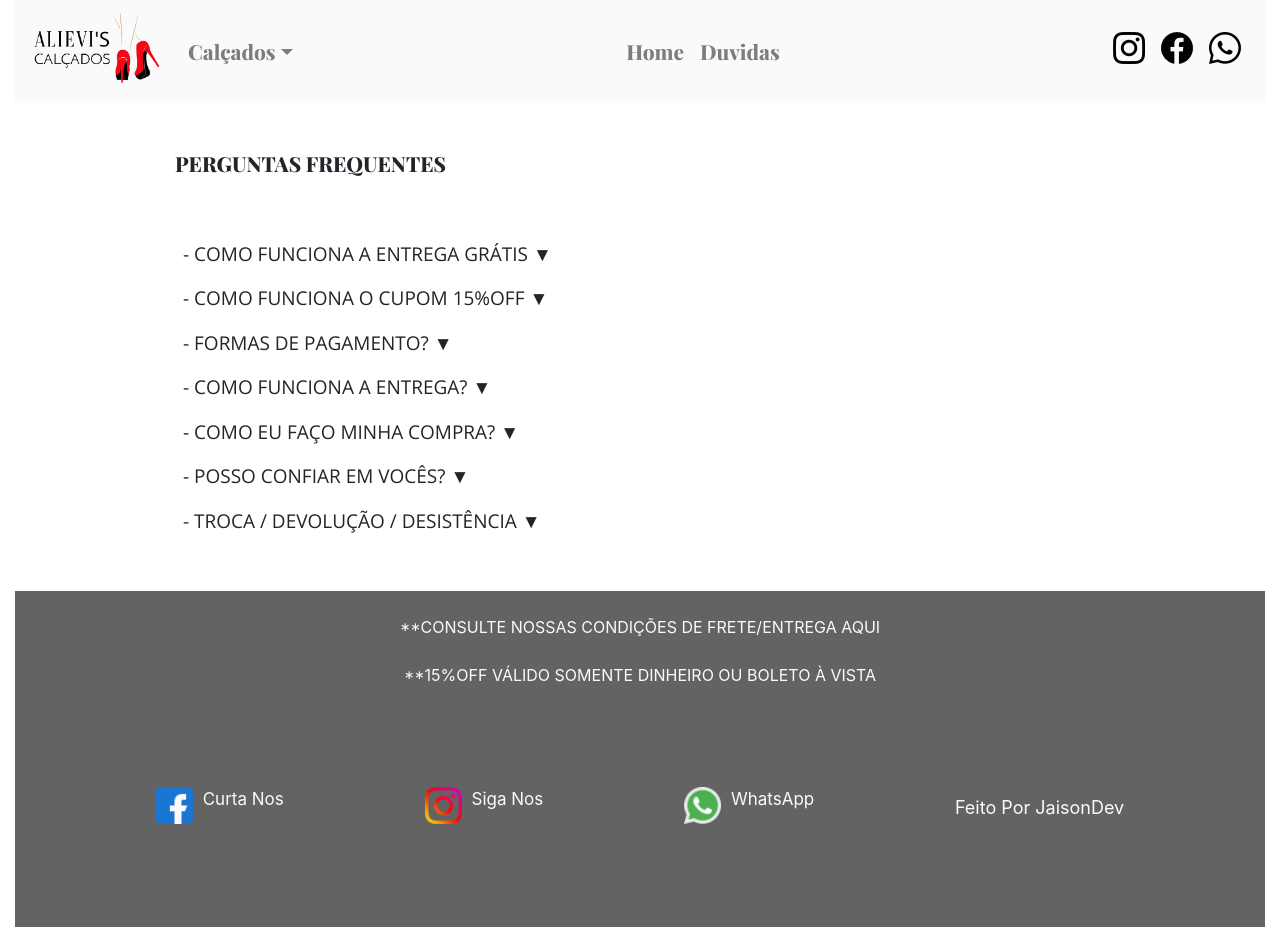
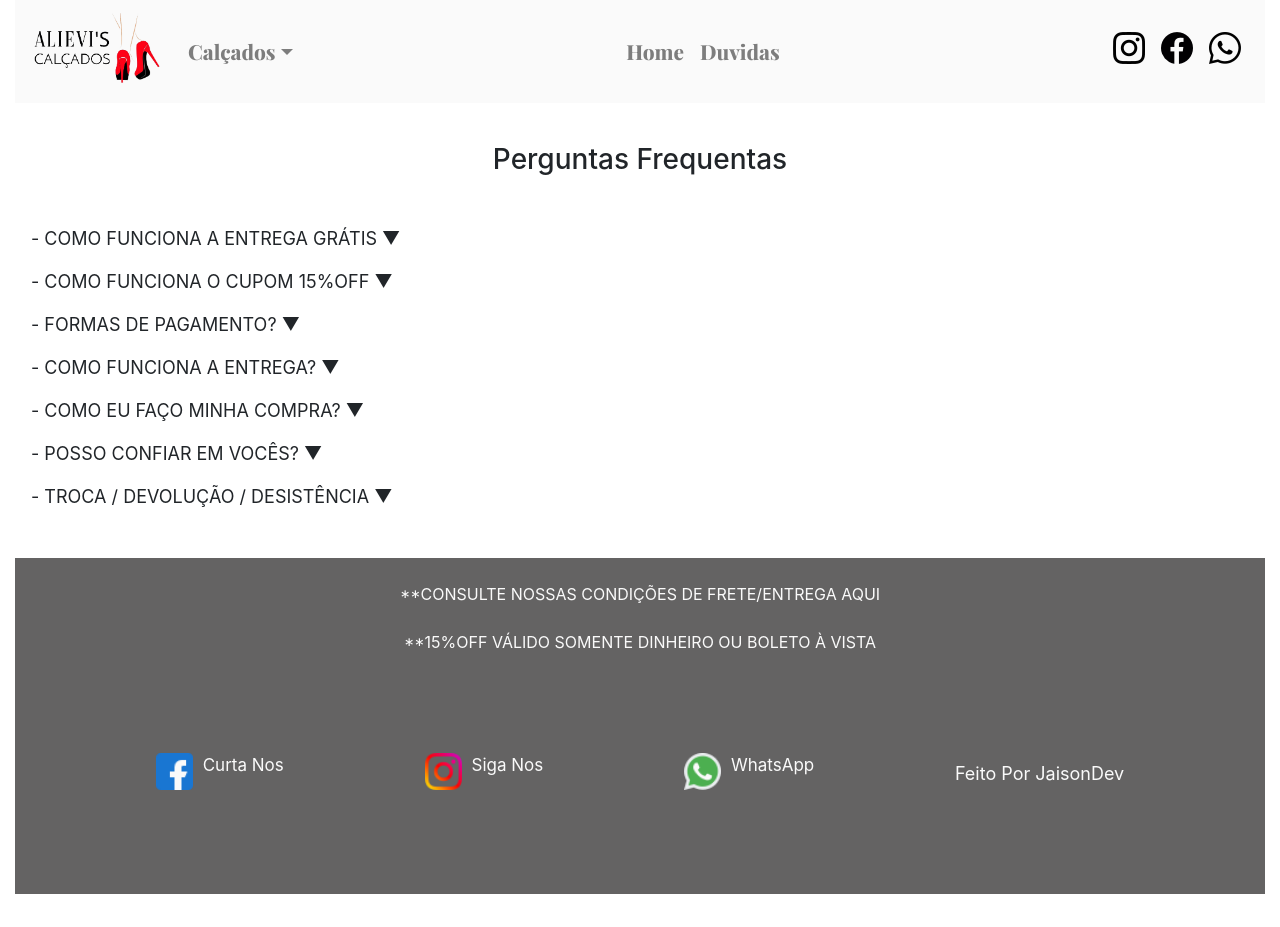
Before and after one commit to jaisonluizaliev/site-catalogo-alievis-calcados, a Next.js app: page /como-funciona in a window 1280 px wide. After the commit the page ends 894 px from the top, so only its background shows below. Built offline with nearby package versions, Linux system fonts and the light colour scheme.

Commit message:
added responsive sectio duvidas

```diff
--- a/components/Duvidas/index.js
+++ b/components/Duvidas/index.js
@@ -8,24 +8,24 @@ const Questions = (props) => {
   const [open, setOpen] = useState(false)
 
   return (
-    <section>
+    <article>
       <Nav.Link
         onClick={() => setOpen(!open)}
         aria-controls={props.controls}
         aria-expanded={open}
-        className="text-nowrap font-1 p-2"
+        className="question"
       >
         {props.pergunta} ▼
       </Nav.Link>
       <Collapse in={open}>
-        <div id={props.id} className="font-2">
+        <div id={props.id} className="answer">
           <p>{props.resposta}</p>
           <p>{props.resposta1}</p>
           <p>{props.resposta2}</p>
           <p>{props.resposta3}</p>
         </div>
       </Collapse>
-    </section>
+    </article>
   )
 }
 
--- a/pages/como-funciona/index.js
+++ b/pages/como-funciona/index.js
@@ -1,13 +1,10 @@
-import Row from 'react-bootstrap/Row'
-import Col from 'react-bootstrap/Col'
 import Questions from '../../components/Duvidas'
 
 const HowToWork = () => {
   return (
     <main >
-      <Row className="d-block mb-5">
-        <Col className="mx-auto w-75">
-          <h3 className="font pt-5 pb-5">PERGUNTAS FREQUENTES</h3>
+      <div className="page-doubts">
+        <h3>Perguntas Frequentas</h3>
         <Questions
           controls="q0"
           id="q0"
@@ -60,10 +57,7 @@ const HowToWork = () => {
           resposta="- Preferimos que voce tire todas as duvidas antes da entrega para evitarmos transtornos devido a muitas das vezes as entregas serem distantes!"
           resposta1="- Em caso de desistência, após ja termos ido até sua entrega, é cobrado taxa de nosso deslocamento"
         />
-
-
-        </Col>
-      </Row>
+      </div>
     </main>
   )
 }
--- a/styles/globals.css
+++ b/styles/globals.css
@@ -162,6 +162,25 @@ font-family: 'Playfair Display', serif; - 400 - 500 - 800 */
   color: #fafafa;
   padding-top: 1.5rem ;
 }
+
+.page-doubts {
+  padding: 40px 0 40px 0;
+}
+
+.page-doubts h3 {
+  margin: 0;
+  text-align: center;
+  padding-bottom: 40px;
+}
+
+.question {
+  font-size: 14px;
+}
+
+.answer {
+  font-size: 13px;
+}
+
 footer {
   padding-top: 25px;
   padding-bottom: 25px;
@@ -317,6 +336,14 @@ footer {
   .font-offer {
     font-size: 22px;
   }
+
+  .question {
+  font-size: 17px;
+}
+
+.answer {
+  font-size: 15px;
+}
 }
 /*for Laptops and large Devices*/
 @media only screen and (min-width: 1025px) {
@@ -388,4 +415,8 @@ footer {
     width: 37px;
     height: 37px;
   }
+
+  .question {
+    font-size: 18px;
+  }
 }
```
Lines whose indentation alone changed are shown as unchanged.
